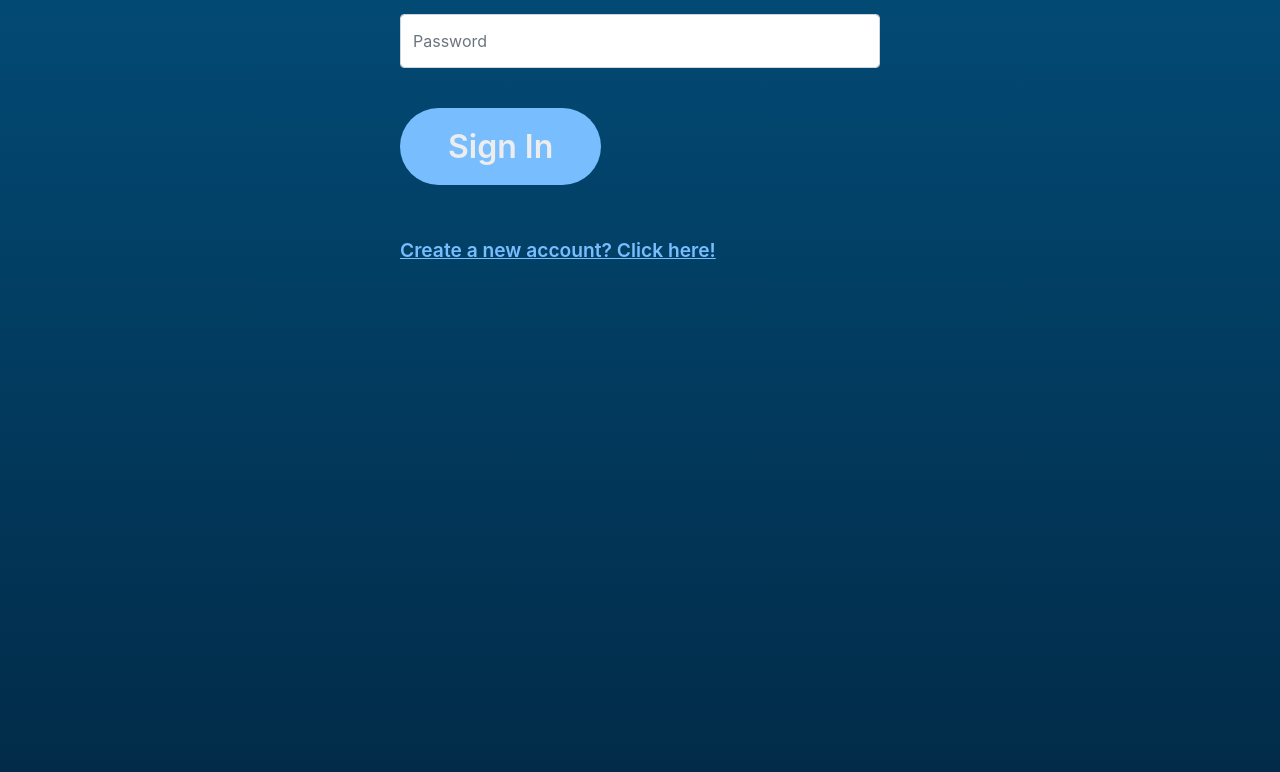
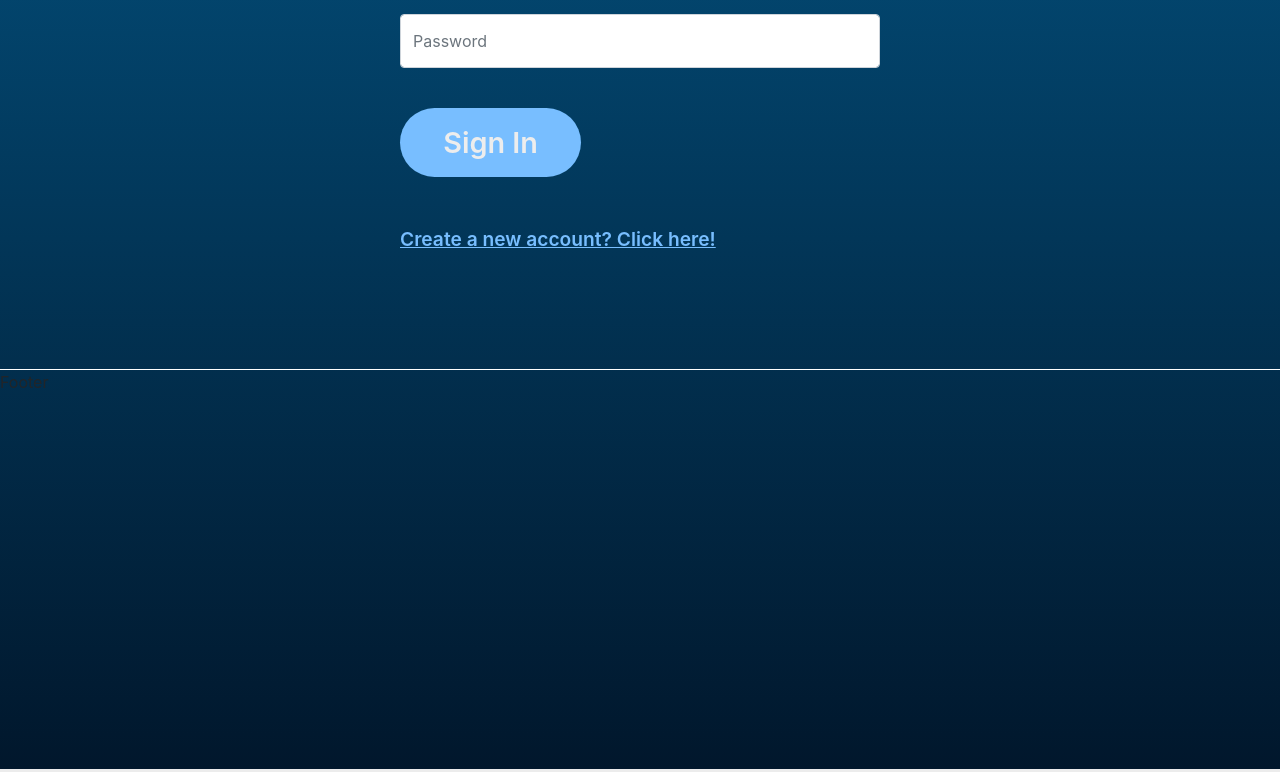
Before and after one commit to LucasHSchuber/react_projekt_javascriptbaserad_webbutveckling, a React (Create React App) app in the folder client_react/: page /login in a window 1280 px wide. Shown: the part 328-1100 px from the top of the page. Built offline with nearby package versions, Linux system fonts and the light colour scheme.

Commit message:
new user and create user page

```diff
--- a/client_react/src/assets/css/main.css
+++ b/client_react/src/assets/css/main.css
@@ -5,7 +5,7 @@
 
 .gradient-container {
   background: linear-gradient(to bottom, #035787, #01172C);
-  height: 200vh;
+  height: fit-content;
   margin: 0;
   padding: 0;
 }
@@ -52,6 +52,9 @@ header a:hover {
   opacity: 0.9;
 }
 
+.homepage {
+  padding-bottom: 15em;
+}
 .homepage h1 {
   font-size: 4em;
   color: #78BEFF;
@@ -77,7 +80,7 @@ header a:hover {
   background-color: #78BEFF;
   color: #EDEDED;
   border-radius: 50%;
-  font-size: 2em;
+  font-size: 1.8em;
   font-weight: 600;
   padding: 0.45em 1.5em;
   text-decoration: none;
@@ -112,7 +115,7 @@ header a:hover {
   background-color: #78BEFF;
   color: #EDEDED;
   border-radius: 50%;
-  font-size: 2em;
+  font-size: 1.8em;
   font-weight: 600;
   padding: 0.45em 1.5em;
   text-decoration: none;
@@ -155,7 +158,6 @@ header a:hover {
   font-weight: 600;
   cursor: pointer;
   transition: color 0.4s ease;
-  margin-left: -4em;
 }
 .createuserwrapper li:hover {
   color: #EDEDED;
@@ -169,6 +171,7 @@ header a:hover {
 .createplanwrapper {
   max-width: 40em;
   margin: 0 auto;
+  padding-bottom: 1.5em;
 }
 .createplanwrapper .plans {
   display: grid;
@@ -207,7 +210,7 @@ header a:hover {
   background-color: #78BEFF;
   color: #EDEDED;
   border-radius: 50%;
-  font-size: 2em;
+  font-size: 1.8em;
   font-weight: 600;
   padding: 0.45em 1.5em;
   text-decoration: none;
@@ -237,7 +240,7 @@ header a:hover {
 .signinuserwrapper {
   max-width: 30em;
   margin: 0 auto;
-  padding: 4em 0 0 0;
+  padding: 4em 0 3em 0;
 }
 .signinuserwrapper .input {
   height: 3.4em;
@@ -289,4 +292,10 @@ header a:hover {
   font-style: italic;
   font-weight: 600;
 }
+
+footer {
+  height: 50vh;
+  margin-top: 3em;
+  border-top: solid 0.5px white;
+}
 /*# sourceMappingURL=maps/main.css.map */
--- a/client_react/src/assets/scss/components.scss
+++ b/client_react/src/assets/scss/components.scss
@@ -6,7 +6,7 @@
     background-color: $lightblue;
     color: $lightwhite;
     border-radius: 50%;
-    font-size: 2em;
+    font-size: 1.8em;
     font-weight: 600;
     padding: 0.45em 1.5em;
     text-decoration: none;
--- a/client_react/src/assets/scss/main.scss
+++ b/client_react/src/assets/scss/main.scss
@@ -7,7 +7,7 @@
 
 .gradient-container {
     background: linear-gradient(to bottom, $lightblue2, $darkblue);
-    height: 200vh;
+    height: fit-content;
     margin: 0;
     padding: 0;
 }
@@ -92,6 +92,8 @@ header {
 //-------------
 
 .homepage {
+
+    padding-bottom: 15em;
     h1 {
         font-size: 4em;
         color: $lightblue;
@@ -154,7 +156,6 @@ header {
         font-weight: 600;
         cursor: pointer;
         transition: color 0.4s ease;
-        margin-left: -4em;
 
 
         &:hover {
@@ -174,6 +175,7 @@ header {
 .createplanwrapper {
     max-width: 40em;
     margin: 0 auto;
+    padding-bottom: 1.5em;
 
     .plans {
         display: grid;
@@ -231,7 +233,7 @@ header {
 .signinuserwrapper {
     max-width: 30em;
     margin: 0 auto;
-    padding: 4em 0 0 0;
+    padding: 4em 0 3em 0;
 
     .input {
         height: 3.4em;
@@ -298,3 +300,14 @@ header {
         }
     }
 }
+
+
+
+//-------------
+//FOOTER
+//-------------
+footer{
+    height:50vh;
+    margin-top:3em;
+    border-top: solid 0.5px white;
+}
--- a/client_react/src/components/footerComponents/footer.js
+++ b/client_react/src/components/footerComponents/footer.js
@@ -4,6 +4,10 @@ function Footer() {
     return (
         <footer className="d-flex">
 
+            <div>
+
+                Footer
+            </div>
 
         </footer>
     );
--- a/client_react/src/components/mainComponents/CreateUser.js
+++ b/client_react/src/components/mainComponents/CreateUser.js
@@ -77,7 +77,7 @@ function CreateUser() {
 
 
     return (
-        <header className="">
+        <div className="">
 
             <div className="createuserwrapper">
                 <h2>Create User</h2>
@@ -186,13 +186,13 @@ function CreateUser() {
                     >
                         Create
                     </Button>
-                    <li className=''>Already have an account? Sign in here!</li>
+                    <li className='py-5'>Already have an account? Sign in here!</li>
 
                 </div>
             </div>
 
 
-        </header>
+        </div>
     );
 }
 
```
Also changed, not shown: 1 other file (tests, documents, lock files or other folders).
